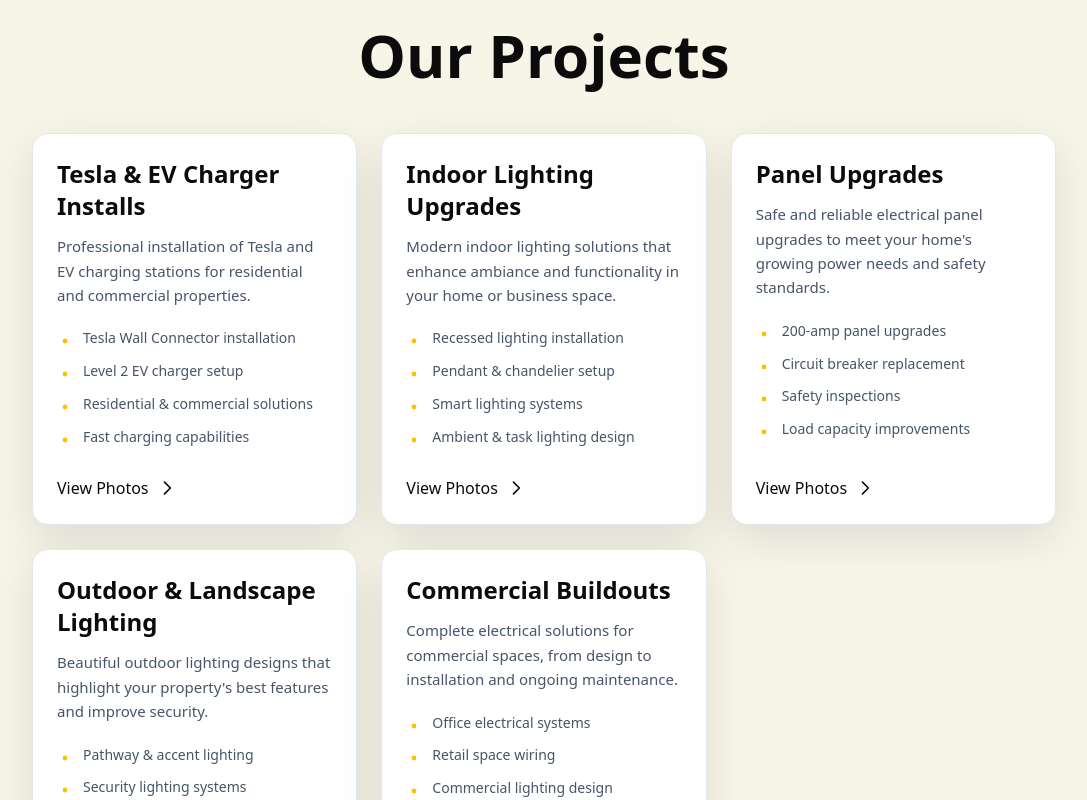
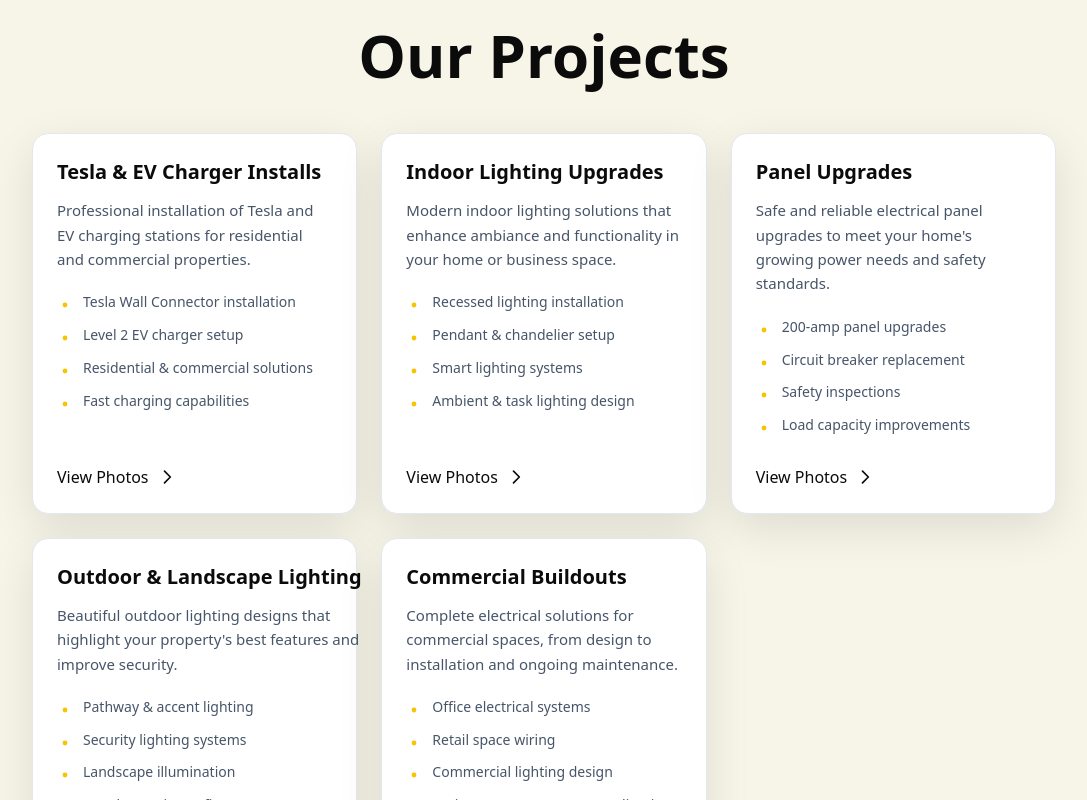
Before and after one commit to juanfer93/jesowe-electric-page, a Next.js app: page / in a window 1280 px wide. Shown: the part 3380-4180 px from the top of the page, without its empty margins (96-1183 px from the left). Built offline with nearby package versions, Linux system fonts and the light colour scheme.

Commit message:
Adjust project card titles and click area

```diff
--- a/src/app/sections/Projects.tsx
+++ b/src/app/sections/Projects.tsx
@@ -20,12 +20,14 @@ export default function Projects() {
 
         <div className="mt-12 grid gap-6 md:grid-cols-2 xl:grid-cols-3 max-w-5xl mx-auto">
           {PROJECTS.cards.map((p) => (
-            <div
+            <button
               key={p.title}
-              className="group w-full rounded-2xl border border-slate-200 bg-white shadow-soft transition-transform hover:-translate-y-1 flex flex-col min-h-[320px]"
+              type="button"
+              onClick={() => setSelectedProject(p)}
+              className="group w-full rounded-2xl border border-slate-200 bg-white shadow-soft transition-transform hover:-translate-y-1 flex flex-col min-h-[320px] text-left"
             >
               <div className="p-6 flex flex-col flex-1">
-                <h3 className="text-xl md:text-2xl font-semibold text-brand-navy mb-3 leading-tight">
+                <h3 className="text-lg md:text-xl font-semibold text-brand-navy mb-3 leading-snug whitespace-nowrap">
                   {p.title}
                 </h3>
                 {p.description && (
@@ -47,10 +49,7 @@ export default function Projects() {
                     ))}
                   </ul>
                 )}
-                <button
-                  onClick={() => setSelectedProject(p)}
-                  className="flex items-center gap-2 text-brand-navy font-medium hover:text-brand-accent transition-colors group/btn mt-auto pt-2"
-                >
+                <div className="flex items-center gap-2 text-brand-navy font-medium hover:text-brand-accent transition-colors group/btn mt-auto pt-2">
                   <span>View Photos</span>
                   <svg
                     className="w-5 h-5 transform group-hover/btn:translate-x-1 transition-transform"
@@ -60,9 +59,9 @@ export default function Projects() {
                   >
                     <path strokeLinecap="round" strokeLinejoin="round" strokeWidth={2} d="M9 5l7 7-7 7" />
                   </svg>
-                </button>
+                </div>
               </div>
-            </div>
+            </button>
           ))}
         </div>
       </Reveal>
```
